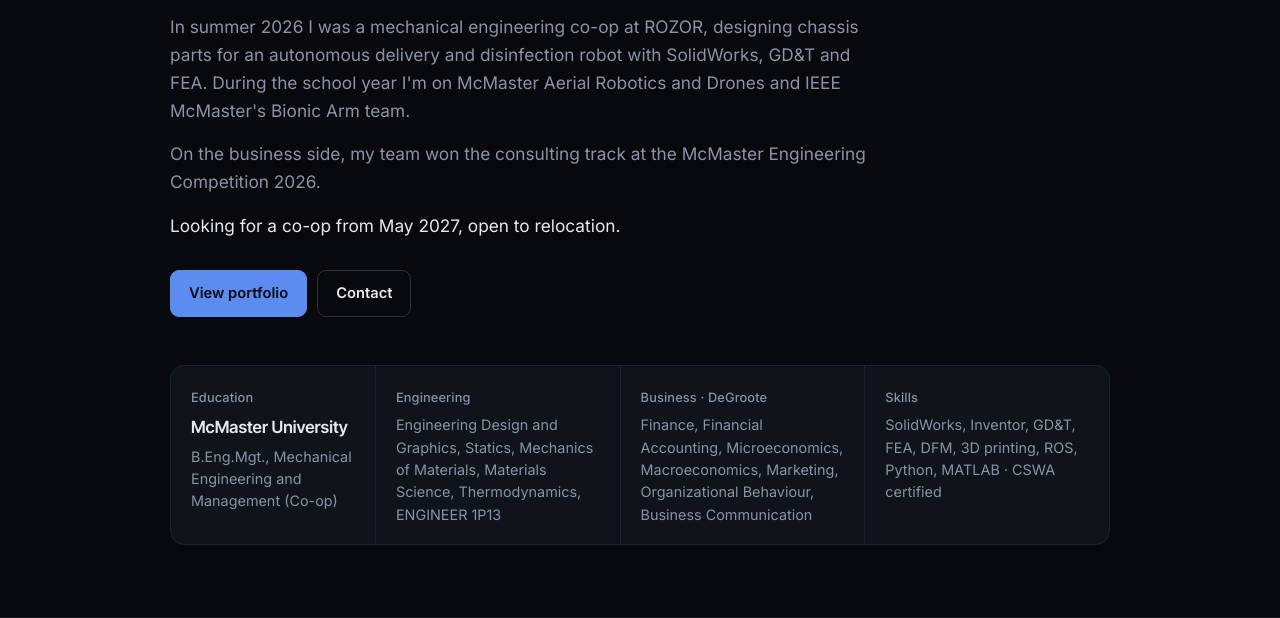
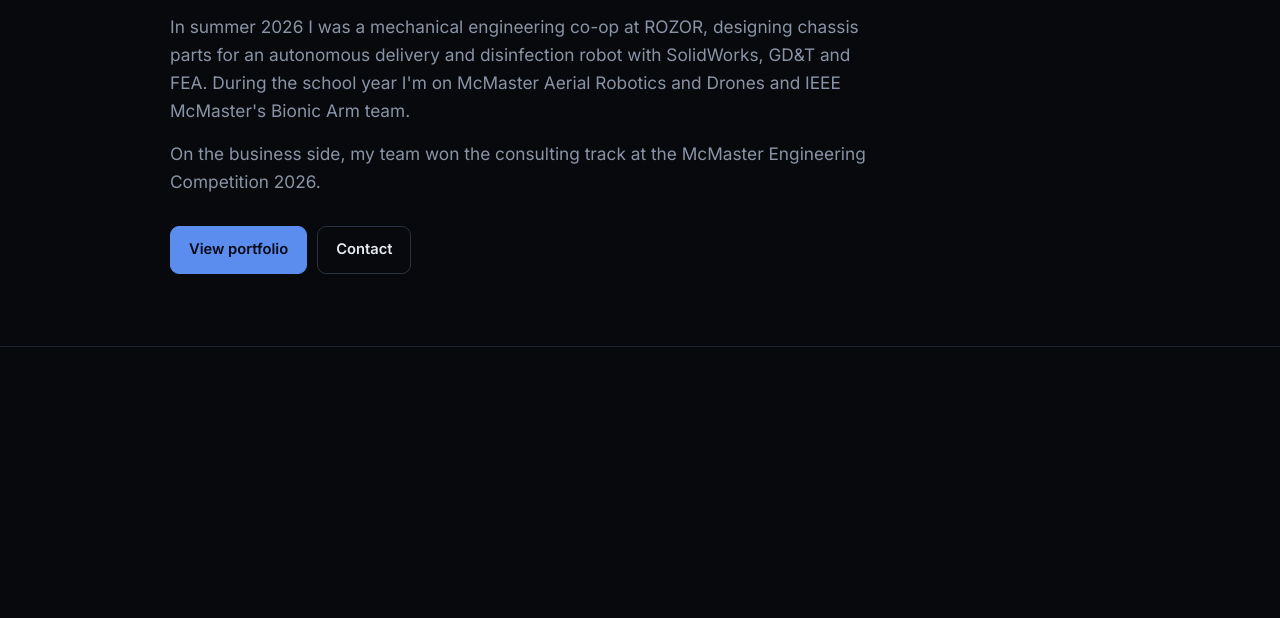
Before and after one commit to KrrishS1/Portfolio-Website, a plain HTML site: page index.html in a window 1280 px wide. Shown: the part 319-937 px from the top of the page. After the commit the page ends 800 px from the top, so only its background shows below. Drawn offline with Linux system fonts and the light colour scheme.

Commit message:
About: remove co-op availability line and education strip
Co-Authored-By: Claude Opus 5.5 <noreply@anthropic.com>
Claude-Session: https://claude.ai/code/session_01CHQGXvibZ9t9C3YXUvtrnr

```diff
--- a/index.html
+++ b/index.html
@@ -38,17 +38,10 @@
       <p>I design and build mechanical systems for robots, drones and spacecraft concepts, from CAD and analysis through to building and testing.</p>
       <p>In summer 2026 I was a mechanical engineering co-op at ROZOR, designing chassis parts for an autonomous delivery and disinfection robot with SolidWorks, GD&amp;T and FEA. During the school year I'm on McMaster Aerial Robotics and Drones and IEEE McMaster's Bionic Arm team.</p>
       <p>On the business side, my team won the consulting track at the McMaster Engineering Competition 2026.</p>
-      <p class="avail">Looking for a co-op from May 2027, open to relocation.</p>
     </div>
     <div class="btn-row">
       <a class="btn" href="portfolio.html">View portfolio</a>
       <a class="btn ghost" href="contact.html">Contact</a>
-    </div>
-    <div class="edu-strip" id="education">
-      <div><span class="label">Education</span><b>McMaster University</b><p>B.Eng.Mgt., Mechanical Engineering and Management (Co-op)</p></div>
-      <div><span class="label">Engineering</span><p>Engineering Design and Graphics, Statics, Mechanics of Materials, Materials Science, Thermodynamics, ENGINEER 1P13</p></div>
-      <div><span class="label">Business · DeGroote</span><p>Finance, Financial Accounting, Microeconomics, Macroeconomics, Marketing, Organizational Behaviour, Business Communication</p></div>
-      <div><span class="label">Skills</span><p>SolidWorks, Inventor, GD&amp;T, FEA, DFM, 3D printing, ROS, Python, MATLAB · CSWA certified</p></div>
     </div>
   </div>
 </div>
```
Also changed, not shown: vercel.json.
